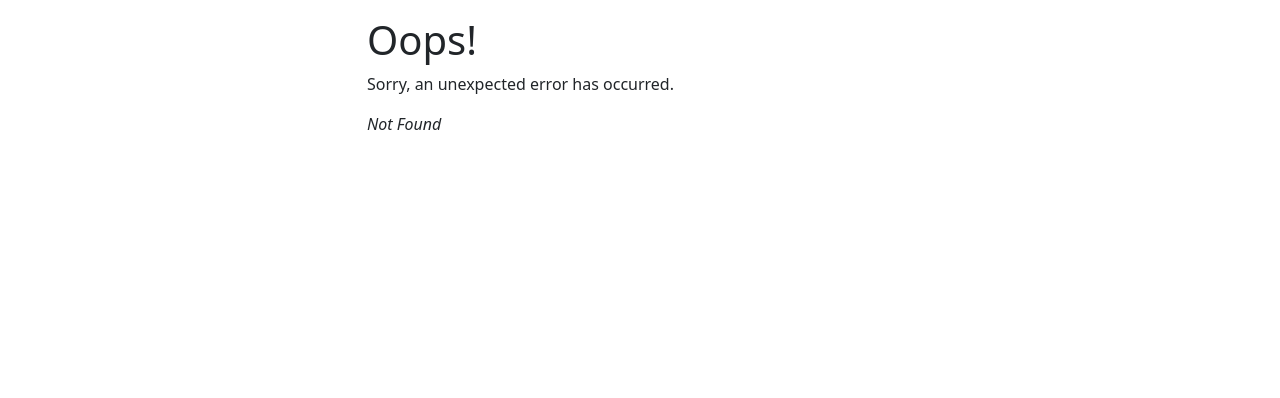
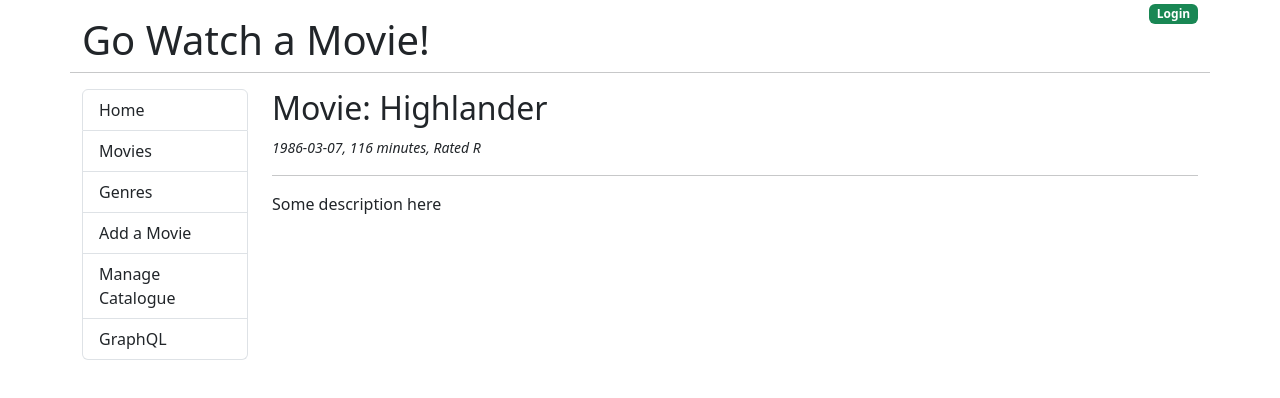
Before and after one commit to donadonandre/st_go-movies-front-end, a React (Create React App) app: page /movies/1 in a window 1280 px wide. Before the commit this address had no page. Shown: the top 398 px of the page. Built offline with nearby package versions, Linux system fonts and the light colour scheme.

Commit message:
finalizing fake movies

```diff
--- a/src/components/Movie.js
+++ b/src/components/Movie.js
@@ -1,11 +1,32 @@
+import {useEffect, useState} from "react";
+import {useParams} from "react-router-dom";
+
 const Movie = () => {
+    const [movie, setMovie] = useState({});
+    let { id } = useParams();
+
+    useEffect(() => {
+        let myMovie = {
+            id: 1,
+            title: "Highlander",
+            release_date: "1986-03-07",
+            runtime: 116,
+            mpaa_rating: "R",
+            description: "Some description here"
+        }
+
+        setMovie(myMovie);
+    }, [id]);
+
     return (
-        <>
-            <div className="text-center">
-                <h2>Movie</h2>
-                <hr/>
-            </div>
-        </>
+
+        <div>
+            <h2>Movie: {movie.title}</h2>
+            <small><em>{movie.release_date}, {movie.runtime} minutes, Rated {movie.mpaa_rating}</em></small>
+            <hr/>
+            <p>{movie.description}</p>
+        </div>
+
     )
 }
 
--- a/src/components/Movies.js
+++ b/src/components/Movies.js
@@ -1,9 +1,51 @@
+import {useEffect, useState} from "react";
+import {Link} from "react-router-dom";
+
 const Movies = () => {
+    const [movies, setMovies] = useState([]);
+
+    useEffect(() => {
+        let moviesList = [
+            {
+                id: 1,
+                title: "Highlander",
+                release_date: "1986-03-07",
+                runtime: 116,
+                mpaa_rating: "R",
+                description: "Some description here"
+            }
+        ]
+
+        setMovies(moviesList)
+    }, []);
+
     return (
         <>
             <div className="text-center">
                 <h2>Movies</h2>
                 <hr/>
+                <table className="table table-striped table-hover">
+                    <thead>
+                        <tr>
+                            <th>Movie</th>
+                            <th>Release Date</th>
+                            <th>Rating</th>
+                        </tr>
+                    </thead>
+                    <tbody>
+                    {movies.map((m) => (
+                        <tr key={m.id}>
+                            <td>
+                                <Link to={`/movies/${m.id}`}>
+                                    {m.title}
+                                </Link>
+                            </td>
+                            <td>{m.release_date}</td>
+                            <td>{m.mpaa_rating}</td>
+                        </tr>
+                        ))}
+                    </tbody>
+                </table>
             </div>
         </>
     )
--- a/src/index.js
+++ b/src/index.js
@@ -10,6 +10,7 @@
 import ManageCatalogue from "./components/ManageCatalogue";
 import Login from "./components/Login";
 import GraphQL from "./components/GraphQL";
+import Movie from "./components/Movie";
 
 const router = createBrowserRouter([
     {
@@ -19,6 +20,7 @@
         children: [
             { index: true, element: <Home /> },
             { path: "/movies", element: <Movies /> },
+            { path: "/movies/:id", element: <Movie /> },
             { path: "/genres", element: <Genres /> },
             { path: "/admin/movie/0", element: <EditMovie /> },
             { path: "/manage-catalogue", element: <ManageCatalogue /> },
```
